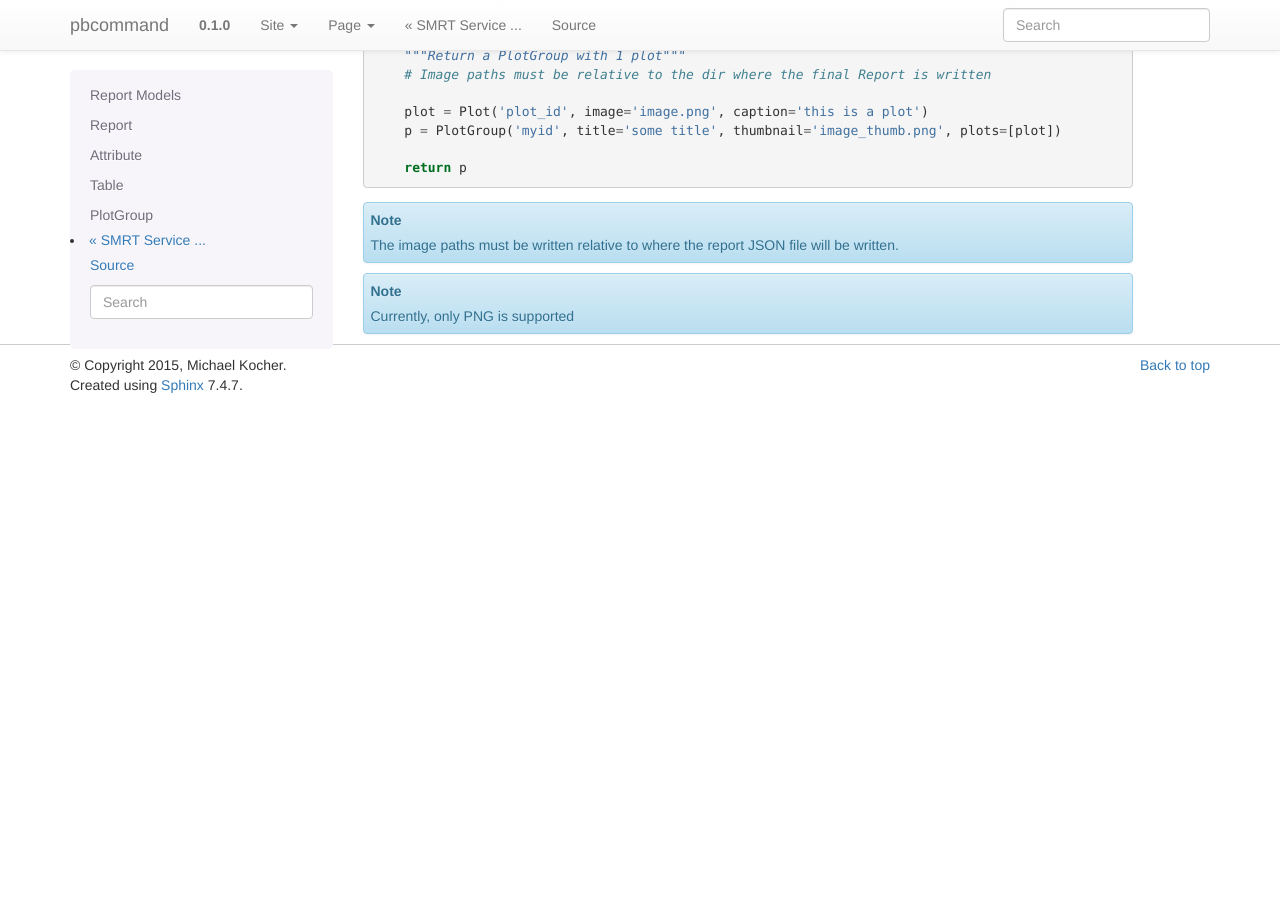
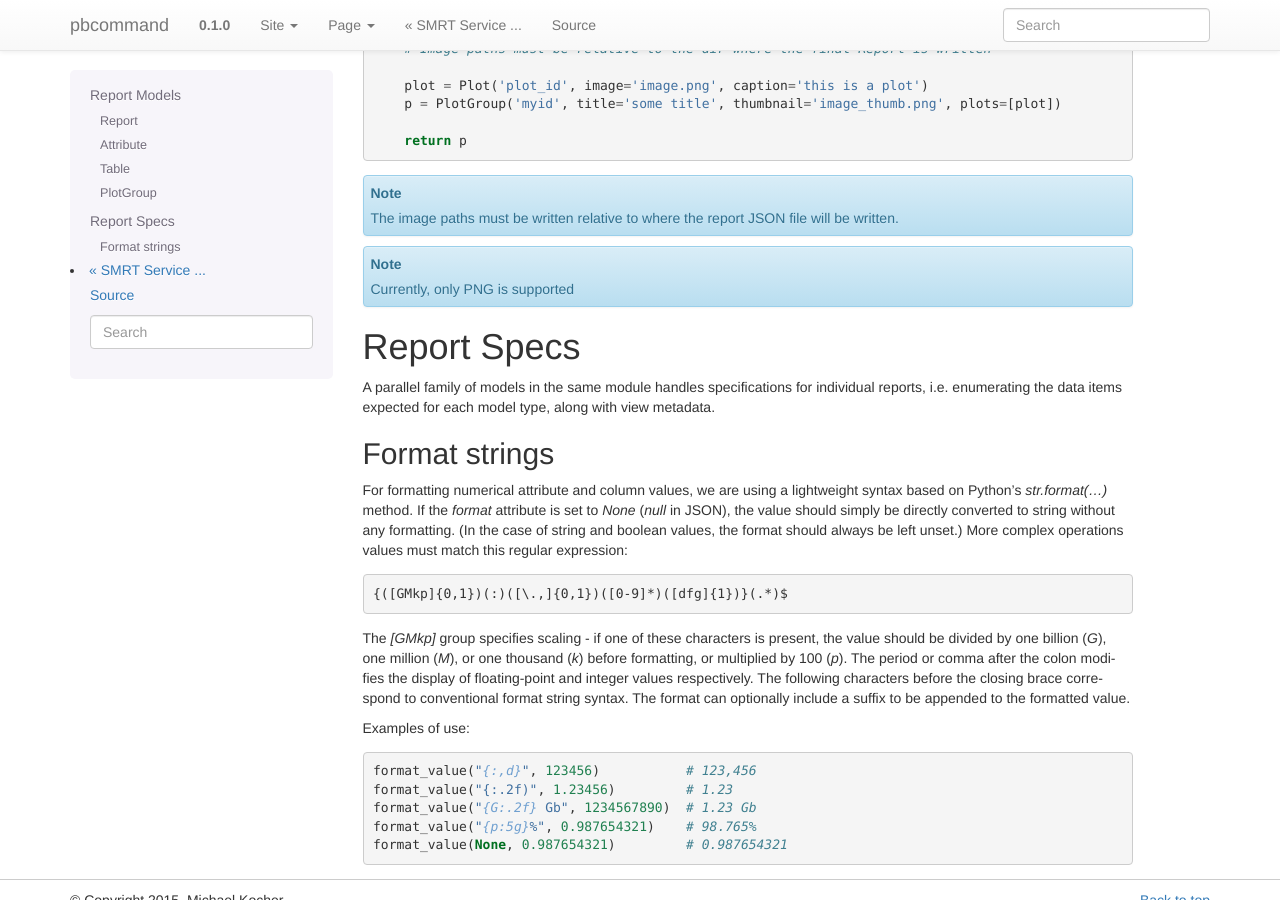
Before and after one commit to PacificBiosciences/pbcommand, a Sphinx documentation site: the page built from docs/source/report_model.rst, in a window 1280 px wide and 900 px high, scrolled down 2229 px. Built offline with Sphinx 7.4.7, drawn with Linux system fonts in a browser that asks for light colours; before the commit the page ends 2634 px from its top, so only the background shows below that.

```diff
--- a/docs/source/report_model.rst
+++ b/docs/source/report_model.rst
@@ -1,5 +1,5 @@
 Report Models
--------------
+=============
 
 A report is composed of model objects whose classes are defined in pbreports.model. Typically, a report object is created and then attributes, tables, or plotGroups are
 added to the report. Lastly, the report is serialized as json to a file.
@@ -138,3 +138,39 @@
 .. note:: The image paths must be written relative to where the report JSON file will be written.
 
 .. note:: Currently, only PNG is supported
+
+
+Report Specs
+============
+
+A parallel family of models in the same module handles specifications for
+individual reports, i.e. enumerating the data items expected for each model
+type, along with view metadata.
+
+Format strings
+--------------
+
+For formatting numerical attribute and column values, we are using a
+lightweight syntax based on Python's `str.format(...)` method.  If the
+`format` attribute is set to `None` (`null` in JSON), the value should
+simply be directly converted to string without any formatting.  (In the case
+of string and boolean values, the format should always be left unset.)  More
+complex operations values must match this regular expression::
+
+  {([GMkp]{0,1})(:)([\.,]{0,1})([0-9]*)([dfg]{1})}(.*)$
+
+The `[GMkp]` group specifies scaling - if one of these characters is present,
+the value should be divided by one billion (`G`), one million (`M`), or one
+thousand (`k`) before formatting, or multiplied by 100 (`p`).  The period or
+comma after the colon modifies the display of floating-point and integer
+values respectively.  The following characters before the closing brace
+correspond to conventional format string syntax.  The format can optionally
+include a suffix to be appended to the formatted value.
+
+Examples of use::
+
+  format_value("{:,d}", 123456)           # 123,456
+  format_value("{:.2f)", 1.23456)         # 1.23
+  format_value("{G:.2f} Gb", 1234567890)  # 1.23 Gb
+  format_value("{p:5g}%", 0.987654321)    # 98.765%
+  format_value(None, 0.987654321)         # 0.987654321
```
Also changed, not shown: 2 other files.
